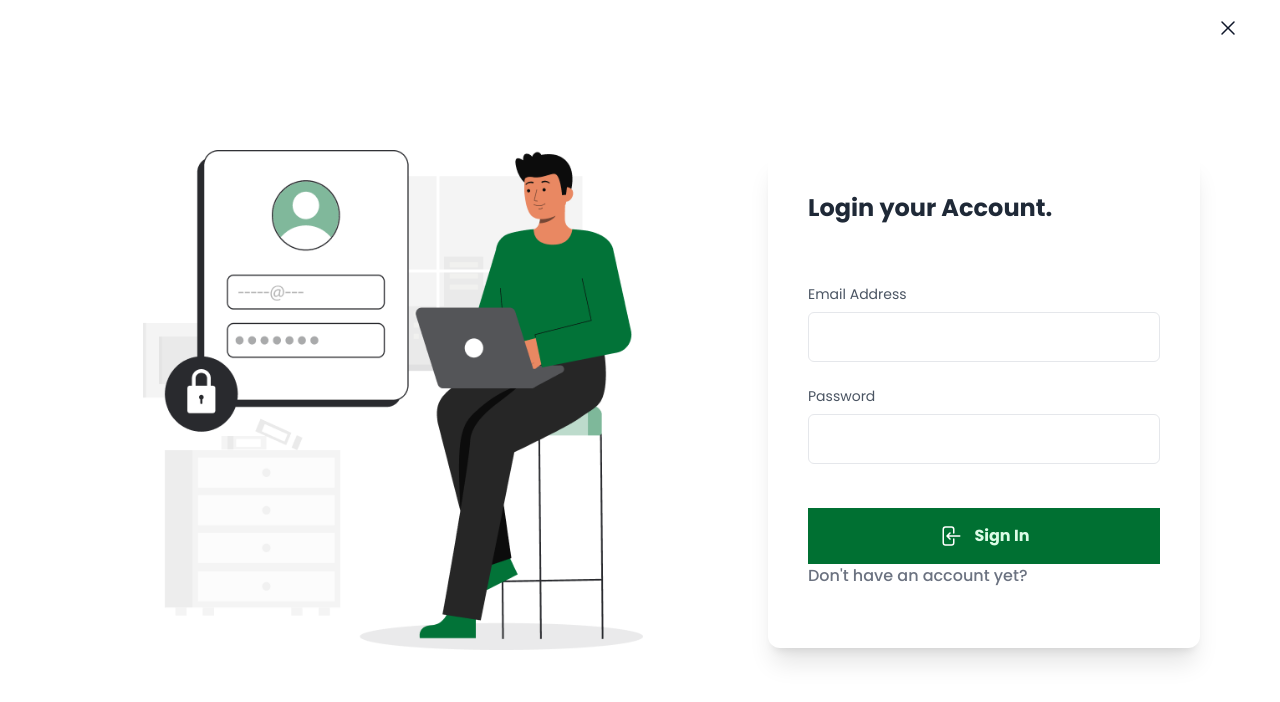
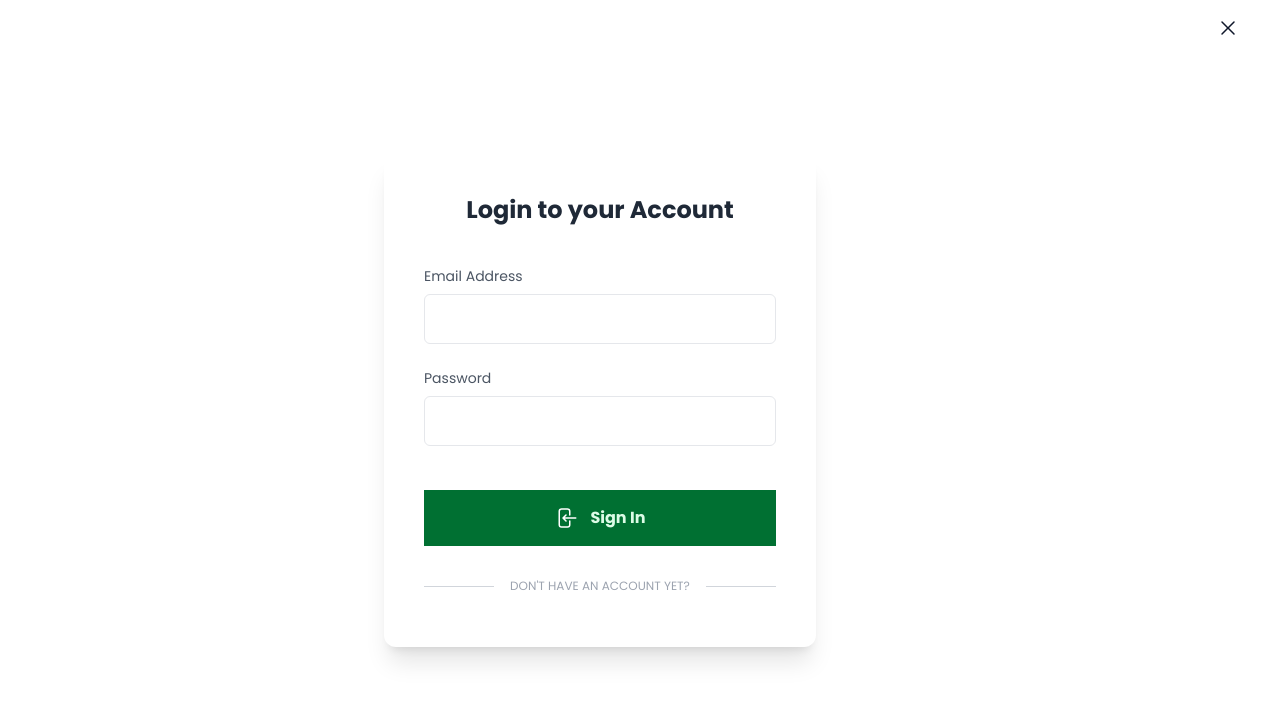
Before and after one commit to jazztinecruz/victoria-reyes, a Next.js app: page /signin in a window 1280 px wide. Shown: the top 702 px of the page. Built offline with nearby package versions, Linux system fonts and the light colour scheme.

Commit message:
Change sign in page ui

```diff
--- a/app/(user)/signin/page.tsx
+++ b/app/(user)/signin/page.tsx
@@ -1,6 +1,10 @@
 "use client";
 
-import { ArrowLeftOnRectangleIcon, ChevronRightIcon, XMarkIcon } from "@heroicons/react/24/solid";
+import {
+  ArrowLeftOnRectangleIcon,
+  ChevronRightIcon,
+  XMarkIcon,
+} from "@heroicons/react/24/solid";
 import { Gender } from "@prisma/client";
 import Image from "next/image";
 import Link from "next/link";
@@ -23,24 +27,13 @@ const UserLogin = () => {
         <XMarkIcon className="absolute right-10 top-4 h-6 w-6 cursor-pointer hover:animate-spin" />
       </Link>
 
-      <div className="flex h-screen justify-center">
-        <div className="m-auto hidden laptop:block laptop:w-2/5">
-          <div className="relative mx-auto h-[500px] w-full laptop:w-[530px] ">
-            <Image
-              alt="login secure illustration"
-              src="/images/features/feat1.png"
-              fill={true}
-              className="h-auto w-full object-contain"
-            />
-          </div>
-        </div>
-
-        <div className="tablet:w-full laptop:w-2/5 tablet:mx-0 mx-auto w-full h-full grid place-items-center laptop:pr-20">
+      <div className="flex h-screen items-center justify-center">
+        <div className="mx-auto grid h-full w-full place-items-center tablet:mx-0 tablet:w-full laptop:w-2/5 laptop:pr-20">
           <div className="flex w-full flex-col rounded-xl bg-white p-10 shadow-xl">
-            <h2 className="mb-5 text-left text-2xl font-bold text-gray-800">
-              Login your Account.
+            <h2 className="mb-5 text-2xl font-bold text-gray-800 text-center">
+              Login to your Account
             </h2>
-            <form className="mt-10 flex flex-col gap-6">
+            <form className="mt-5 flex flex-col gap-6">
               <Field.Textbox
                 label="Email Address"
                 name="email"
@@ -57,18 +50,21 @@ const UserLogin = () => {
               <div id="button" className="my-5 flex w-full flex-col">
                 <button
                   type="button"
-                  className="w-full rounded-laptop bg-brand py-4 text-green-100 transition-colors duration-300 hover:bg-brand hover:opacity-fade focus:outline-none focus:ring focus:ring-brand focus:ring-opacity-50">
+                  className="rounded-laptop w-full bg-brand py-4 text-green-100 transition-colors duration-300 hover:bg-brand hover:opacity-fade focus:outline-none focus:ring focus:ring-brand focus:ring-opacity-50">
                   <div className="flex flex-row items-center justify-center gap-3">
-                    <ArrowLeftOnRectangleIcon className="w-6 h-6 text-white"/>
+                    <ArrowLeftOnRectangleIcon className="h-6 w-6 text-white" />
                     <div className="font-bold">Sign In</div>
                   </div>
                 </button>
 
                 <Link href="/signup">
-                  <span className="w-full text-center font-medium text-gray-500">
-                    {" "}
-                    Don't have an account yet?
-                  </span>
+                  <div className="relative mt-10 h-px bg-gray-300">
+                    <div className="absolute left-0 top-0 -mt-2 flex w-full justify-center">
+                      <span className="bg-white px-4 text-xs uppercase text-gray-400">
+                        Don't have an account yet?
+                      </span>
+                    </div>
+                  </div>
                 </Link>
               </div>
             </form>
```
